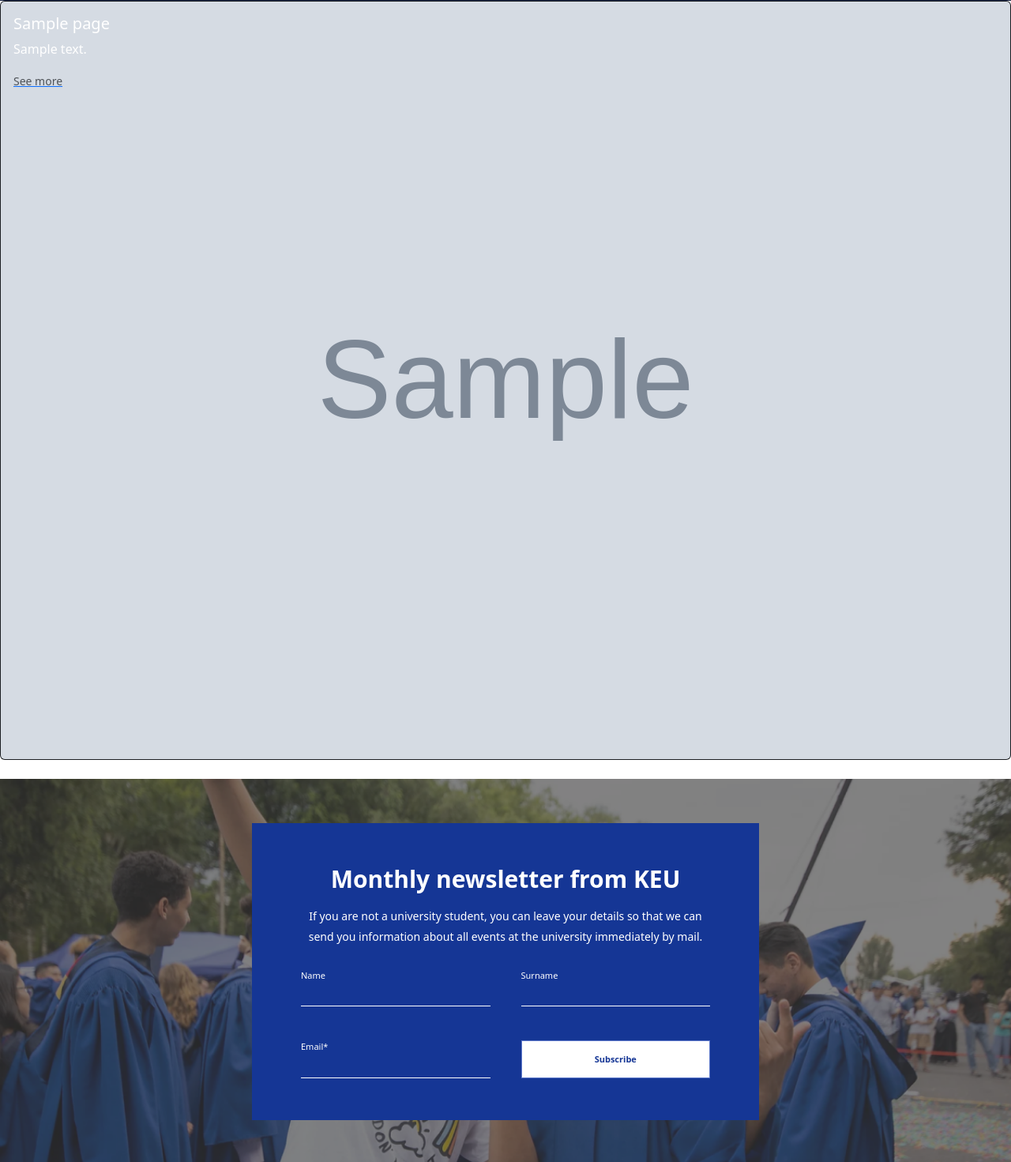
After one commit to Sino0on/keu-1, a Django app: page /news/1/ in a window 1280 px wide. The commit adds this page. Shown: the part 345-1816 px from the top of the page at 79% size. Run offline with Django 4.2, Linux system fonts and the light colour scheme; tables that the repository leaves empty hold one stand-in row (values such as "Sample post"); grey boxes marked "Sample" are stand-in pictures.

Commit message:
sam vozmi

```diff
--- a/keu/app/templates/base.html
+++ b/keu/app/templates/base.html
@@ -278,7 +278,8 @@
     </footer>
 
     <script src="https://cdn.jsdelivr.net/npm/swiper@9/swiper-bundle.min.js"></script>
-    <script src="./js/index.js"></script>
+    <script src="{% static './js/index.js' %}"></script>
+
 </body>
 
 </html>
--- /dev/null
+++ b/keu/app/templates/detail_news.html
@@ -0,0 +1,12 @@
+{% extends 'base.html' %}
+{% block content %}
+<div class="card text-bg-dark">
+  <img src="{{ news.image.url }}" class="card-img" alt="...">
+  <div class="card-img-overlay">
+    <h5 class="card-title">{{ news.title }}</h5>
+    <p class="card-text">{{ news.description }}</p>
+    <a class="card-text"><small class="text-body-secondary">See more</small></a>
+  </div>
+</div>
+<br>
+{% endblock  %}
--- a/keu/app/templates/news.html
+++ b/keu/app/templates/news.html
@@ -7,7 +7,7 @@
   <div class="card-img-overlay">
     <h5 class="card-title">{{ i.title }}</h5>
     <p class="card-text">{{ i.description }}</p>
-    <a class="card-text"><small class="text-body-secondary">See more</small></a>
+    <a class="card-text" href="{% url 'news/{{ i.pk }}'"><small class="text-body-secondary">See more</small></a>
   </div>
 </div>
 <br>
--- a/keu/app/urls.py
+++ b/keu/app/urls.py
@@ -5,6 +5,7 @@ from django.conf.urls.static import static
 
 urlpatterns = [
     path('', Home.as_view(), name='home'),
-    path('news/', DetailNews.as_view(), name='news'),
+    path('news/', NewsListView.as_view(), name='news'),
+    path('news/<int:pk>/', DetailNews.as_view(), name='news'),
 
 ]+ static(settings.MEDIA_URL, document_root=settings.MEDIA_ROOT)
--- a/keu/app/views.py
+++ b/keu/app/views.py
@@ -21,7 +21,7 @@ class Home(ListView):
         context['news'] = News.objects.order_by('-date')[:3]
         print(context['news'])
         return context
-class DetailNews(ListView):
+class NewsListView(ListView):
     model = News
     queryset = News.objects.all()
     context_object_name = 'news'
@@ -35,3 +35,16 @@ class DetailNews(ListView):
         context['aboutkeus'] = AboutKEU.objects.all()
         context['abouts'] = About.objects.all()
         return context
+class DetailNews(DetailView):
+    model = News
+    context_object_name = 'news'
+    template_name = 'detail_news.html'
+
+    def get_context_data(self, **kwargs):
+
+        context = super().get_context_data(**kwargs)
+        context['projects'] = Project.objects.all()
+        context['programs'] = Program.objects.all()
+        context['aboutkeus'] = AboutKEU.objects.all()
+        context['abouts'] = About.objects.all()
+        return context
```
